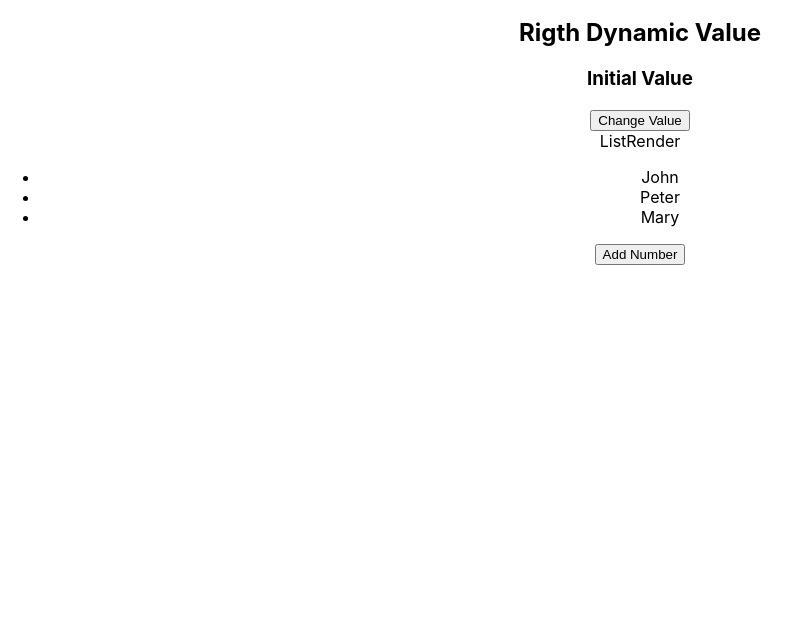
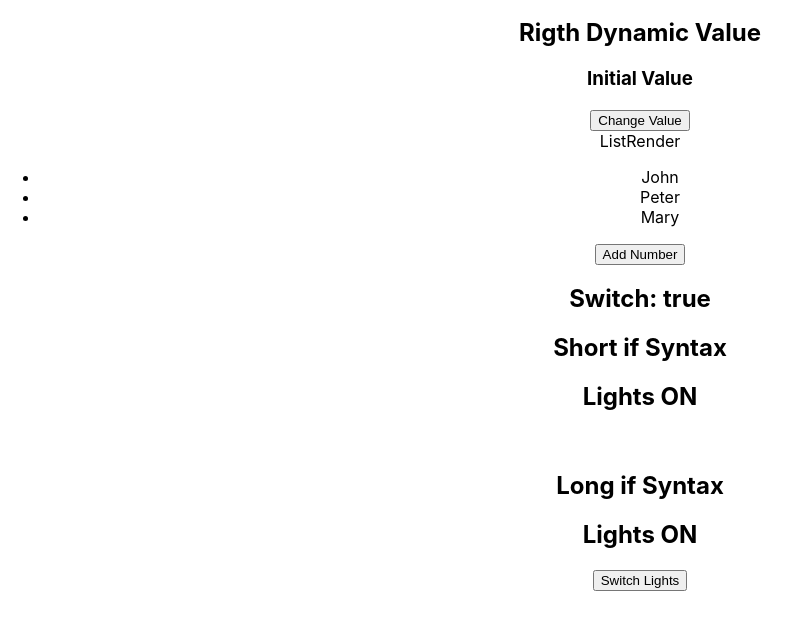
Before and after one commit to rafaelsslemes/basics_react, a React (Create React App) app: page / in a window 1280 px wide. Shown: the part 708-1338 px from the top of the page, without its empty margins (0-800 px from the left). Built offline with nearby package versions, Linux system fonts and the light colour scheme.

Commit message:
Condictional render

```diff
--- a/src/App.js
+++ b/src/App.js
@@ -8,6 +8,7 @@ import ChildComponent from './components/ChildComponent';
 import EventClick from './components/EventClick';
 import DataByHook from './components/DataByHook';
 import ListRender from './components/ListRender';
+import CondictionalRender from './components/CondictionalRender';
 
 function App() {
   return (
@@ -21,6 +22,7 @@ function App() {
         <img src={whatsappImg} alt='Image at Assets Folder' />
         <DataByHook/>
         <ListRender/>
+        <CondictionalRender/>
     </div>
   );
 }
--- /dev/null
+++ b/src/components/CondictionalRender.js
@@ -0,0 +1,24 @@
+import { useState } from "react";
+
+const CondictionalRender = () => {
+    const [show, setShow] = useState(true);
+
+    return (
+        <div>
+            <h2>Switch: {show.toString()}</h2>
+
+            <h2> Short if Syntax</h2>
+            {show && <h2>Lights ON</h2>}
+            <br></br>
+
+            <h2> Long if Syntax</h2>
+            {show === true
+                ?(<h2> Lights ON</h2>)
+                :(<h2> Lights OFF</h2>)
+            }
+            <button onClick={() =>  setShow(!show)}>Switch Lights</button>
+        </div>
+    )
+}
+
+export default CondictionalRender;
```
